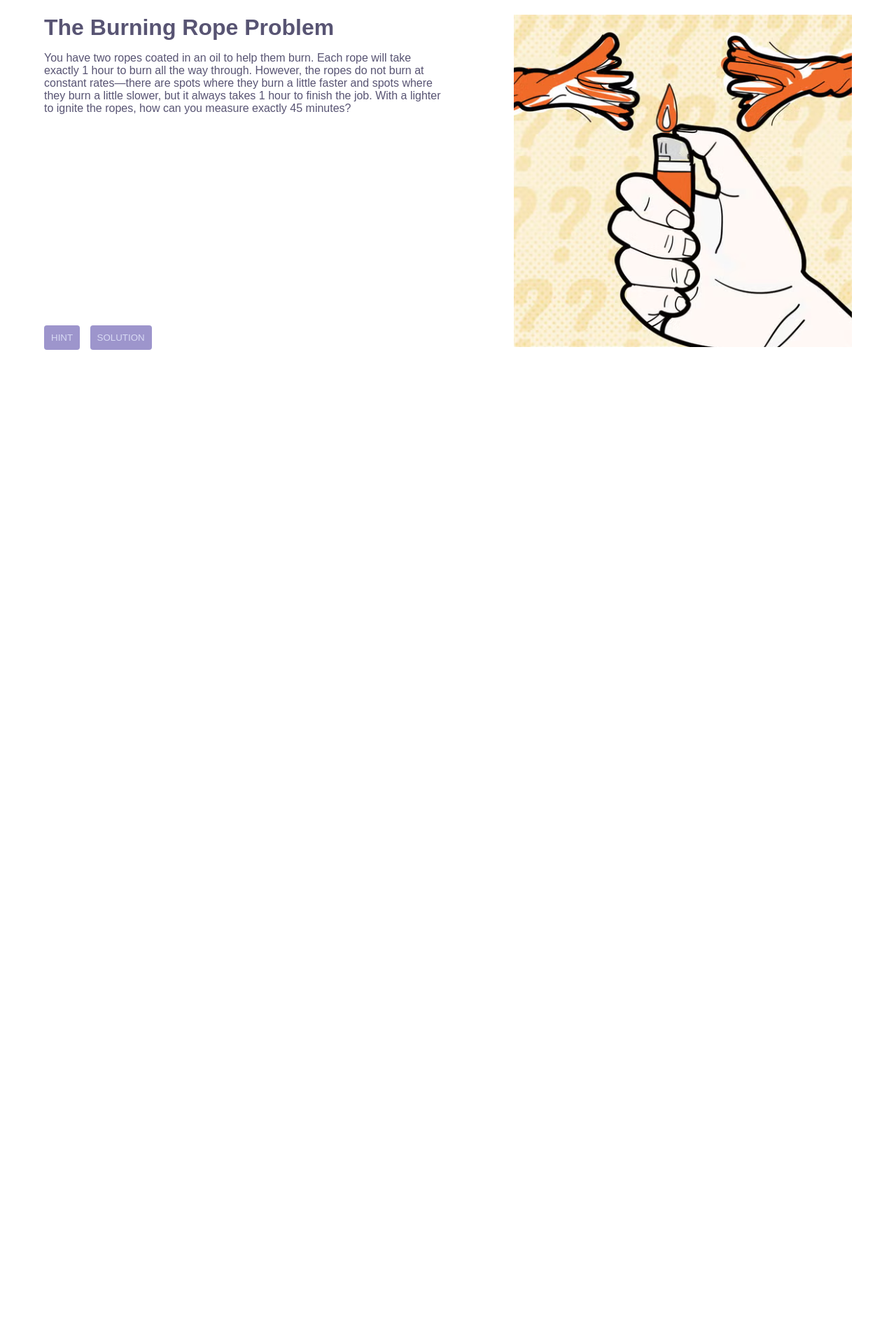
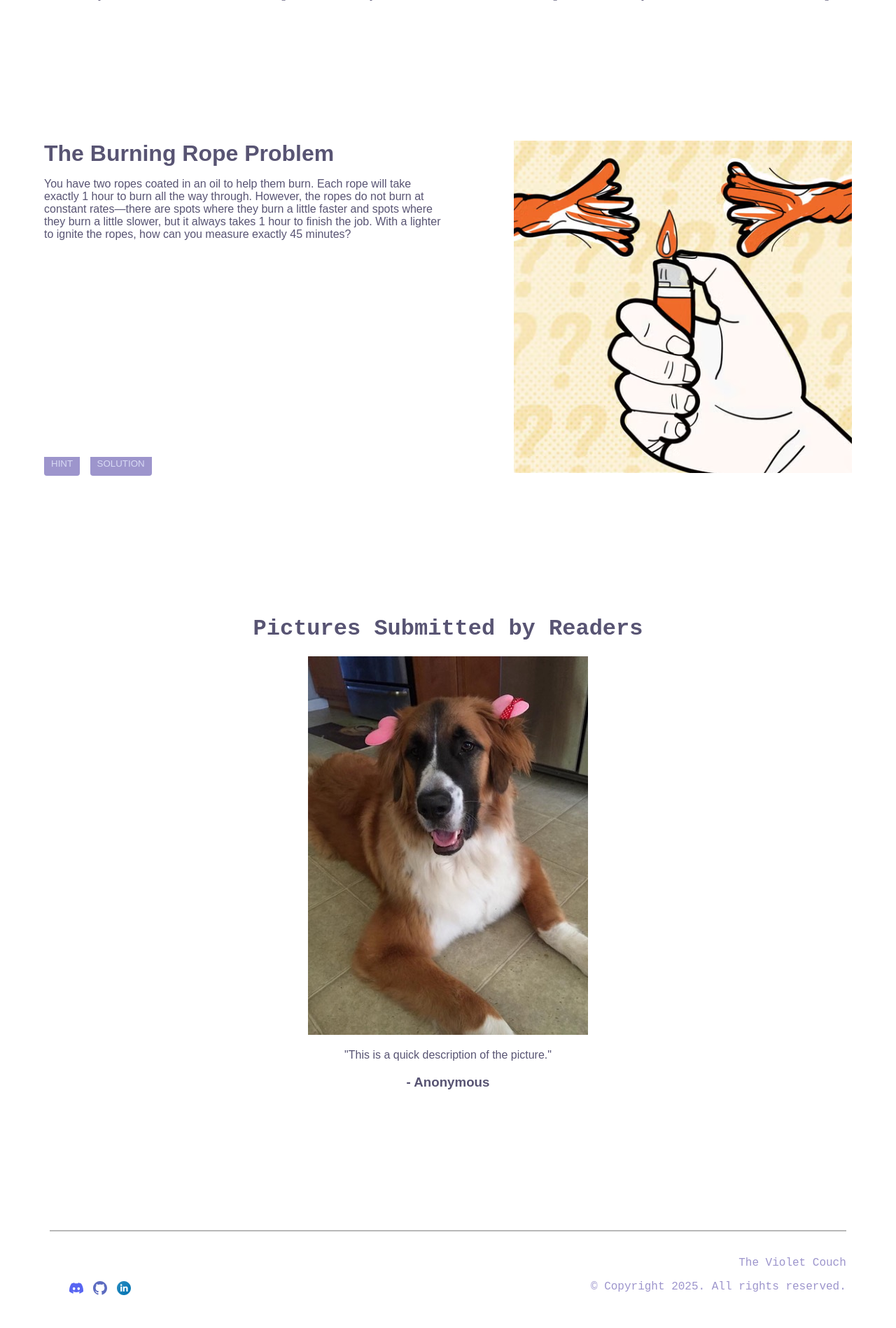
Before and after one commit to jeanchoi62/the-violet-couch, a PHP site: page / in a window 1280 px wide. Shown: the part 1575-3473 px from the top of the page at 70% size. Before the commit the page ends 2075 px from the top, so only its background shows below. Run offline with PHP 8.4, Linux system fonts and the light colour scheme.

Commit message:
finished index.html

```diff
--- a/index.html
+++ b/index.html
@@ -70,7 +70,6 @@
 
 
  <div class="riddle-container">
-
     <div class="riddle-section">
         <h1>The Burning Rope Problem</h1>
         <p>You have two ropes coated in an oil to help them burn. Each rope will take exactly 1 hour to burn all the way through. However, the ropes do not burn at constant rates—there are spots where they burn a little faster and spots where they burn a little slower, but it always takes 1 hour to finish the job.
@@ -84,7 +83,29 @@
     <div class="riddle-img">
         <img src="images/burning-rope-img.png">
     </div>
+ </div>
 
+ <div class="reader-pics-container">
+    <h1>Pictures Submitted by Readers</h1>
+    <img src="images/reader-submitted-pictures/heart-ears.jpeg">
+    <p>"This is a quick description of the picture."</p>
+    <h3>- Anonymous</h3>
+ </div>
+
+
+
+ <div class="footer-container">
+    <footer>
+        <div class="footer-logo-icons">
+        <img src="images/logo-icon/discord.svg">
+        <img src="images/logo-icon/github.svg">
+        <img src="images/logo-icon/linkedin.svg">
+        </div>
+        <div class="footer-align-right">
+        <p>The Violet Couch</p>
+        <p>© Copyright 2025. All rights reserved.</p>
+        </div>
+    </footer>
  </div>
 
 
--- a/styles/styles.css
+++ b/styles/styles.css
@@ -88,7 +88,7 @@ RECENT ARTICLES - RECENT ARTICLES - RECENT ARTICLES - RECENT ARTICLES - RECENT A
 
 .recent-articles {
     color: #585473;
-    margin-top: 70px;
+    margin-top: 150px;
     margin-left: 55px;
     margin-right: 55px;
 }
@@ -144,7 +144,7 @@ RECENT ARTICLES - RECENT ARTICLES - RECENT ARTICLES - RECENT ARTICLES - RECENT A
 }
 
 .riddle-container {
-  margin: 100px 55px;
+  margin: 200px 55px;
   font-family: Arial, Helvetica, sans-serif;
   color: #585473;
   display: grid;
@@ -169,17 +169,60 @@ RECENT ARTICLES - RECENT ARTICLES - RECENT ARTICLES - RECENT ARTICLES - RECENT A
 .riddle-button-container {
   position: absolute;
   bottom: 0;
+  overflow: hidden;
 }
 
 .riddle-button-container button {
   margin-right: 10px;
 }
 
+.reader-pics-container {
+  font-family: Arial, Helvetica, sans-serif;
+  color: #585473;
+  width: 50%;
+  text-align: center;
+  margin: auto;
+  margin-bottom: 200px;
+}
 
+.reader-pics-container h1 {
+  font-family: 'Courier New', Courier, monospace;
+  color: #585473;
+}
+
+.footer-container {
+  border-top: 2px solid rgb(184, 184, 184);
+  position: relative;
+  padding-top: 20px;
+  width: 90%;
+  margin-right: auto;
+  margin-left: auto;
+  margin-bottom: 50px;
+}
+
+.footer-align-right {
+  text-align: right;
+  font-family: 'Courier New', Courier, monospace;
+  color: #9d95cc;
+}
+
+.footer-container img {
+  width: 20px;
+  bottom: 0;
+}
+
+.footer-logo-icons {
+  position: absolute;
+  margin-left: 2%;
+  margin-top: 30px;
+}
+
+.footer-logo-icons img {
+  padding: 5px;
 }
 
 
-
+}
 
 
 /************************************************************************************************************************
```
Also changed, not shown: images/logo-icon/discord.svg (added), images/logo-icon/github.svg (added), images/logo-icon/linkedin.svg (added), images/reader-submitted-pictures/bullet.jpeg (added), images/reader-submitted-pictures/facetime.jpeg (added), images/reader-submitted-pictures/heart-ears.jpeg (added), 2 other files.
